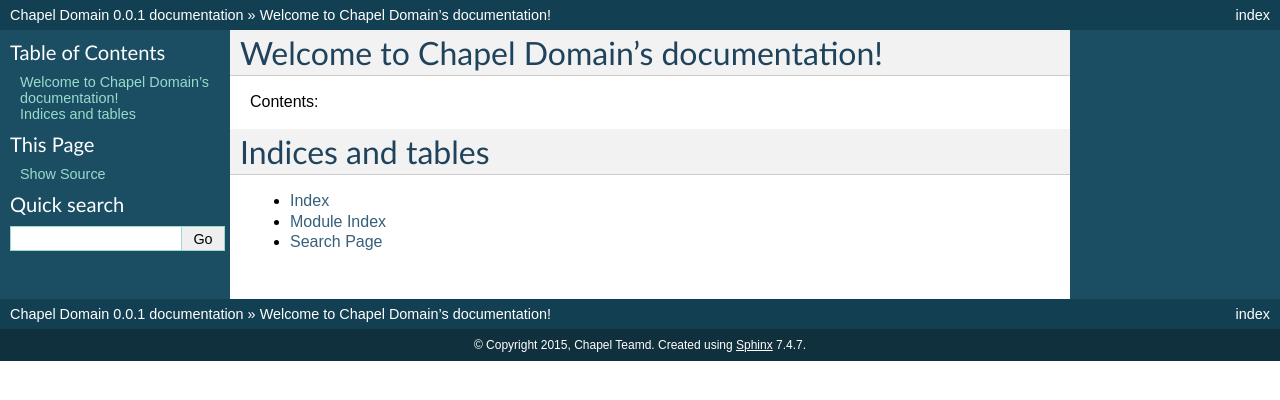
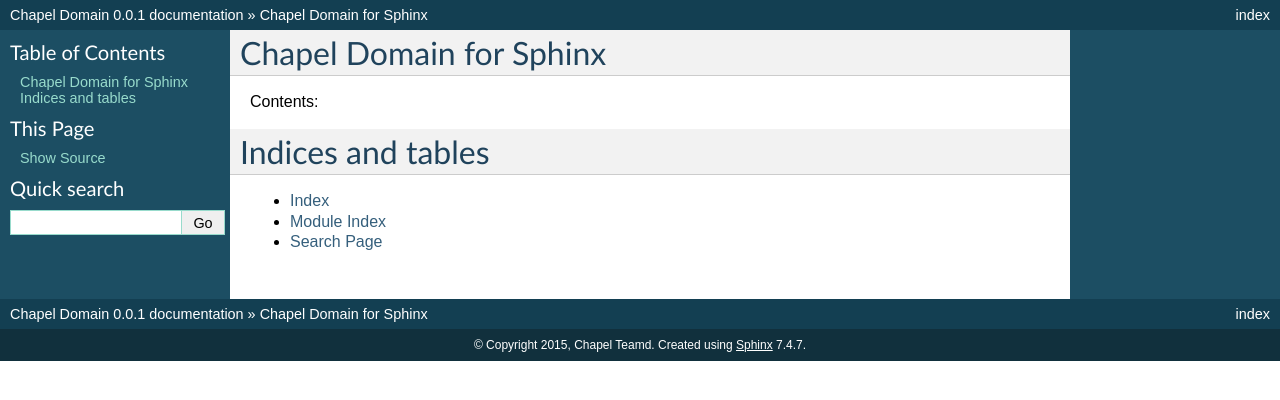
Before and after one commit to chapel-lang/sphinxcontrib-chapeldomain, a Sphinx documentation site: the page built from docs/index.rst, in a window 1280 px wide. Shown: the top 400 px of the page. Built offline with Sphinx 7.4.7, drawn with Linux system fonts in a browser that asks for light colours; part of the change alters nothing that is shown.

```diff
--- a/docs/index.rst
+++ b/docs/index.rst
@@ -1,10 +1,5 @@
-.. Chapel Domain documentation master file, created by
-   sphinx-quickstart on Mon Jan 26 18:10:04 2015.
-   You can adapt this file completely to your liking, but it should at least
-   contain the root `toctree` directive.
-
-Welcome to Chapel Domain's documentation!
-=========================================
+Chapel Domain for Sphinx
+========================
 
 Contents:
 
```
Also changed, not shown: 2 other files.
